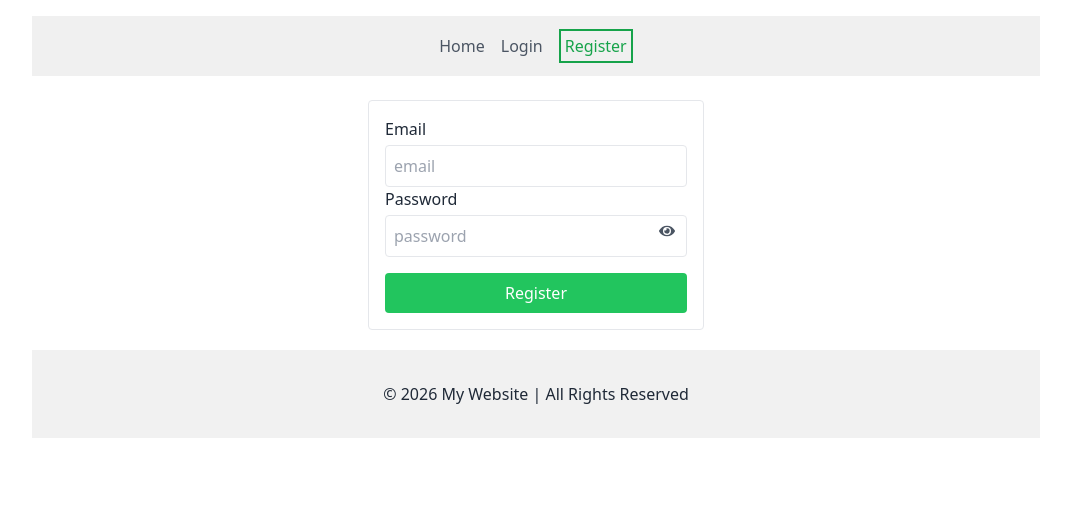
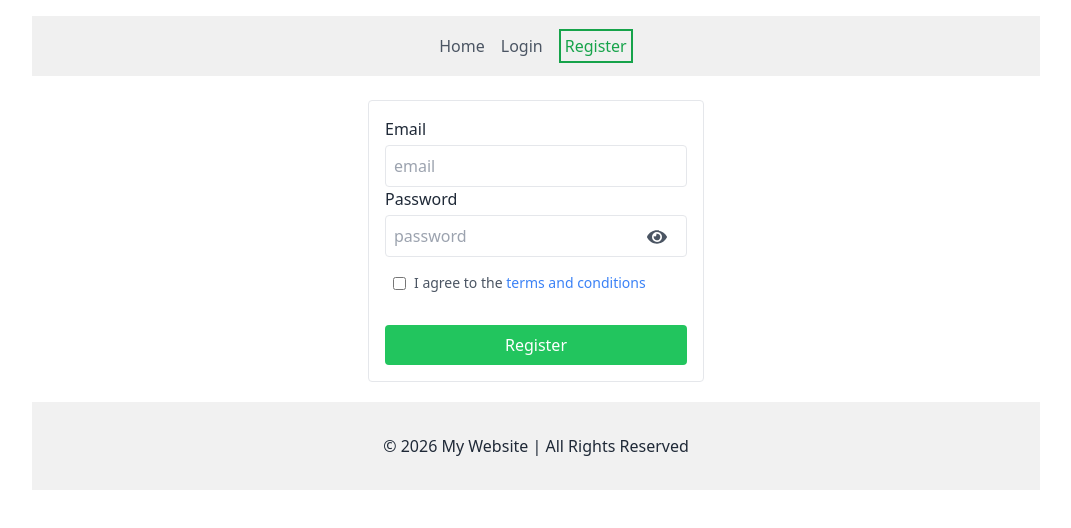
Before and after one commit to oworkmahade/User-Email-Password-Auth, a React (Vite) app: page /register in a window 1280 px wide. Shown: the top 528 px of the page, without its empty margins (104-1175 px from the left). Built offline with nearby package versions, Linux system fonts and the light colour scheme.

Commit message:
commited

```diff
--- a/src/components/Register/Register.jsx
+++ b/src/components/Register/Register.jsx
@@ -17,6 +17,9 @@ const Register = () => {
     e.preventDefault();
     const email = e.target.email.value;
     const password = e.target.password.value;
+    const termsChecked = e.target.terms.checked;
+
+    console.log(email, password, termsChecked);
 
     // password validation
 
@@ -34,6 +37,9 @@ const Register = () => {
       return;
     } else if (!/[!@#$%^&*(),.?":{}|<>]/.test(password)) {
       setRegisterError("Password must contain at least one special character.");
+      return;
+    } else if (!termsChecked) {
+      setRegisterError("Please agree to the terms and conditions.");
       return;
     }
 
@@ -87,10 +93,24 @@ const Register = () => {
           <button
             type="button"
             onClick={() => setShowPassword(!showPassword)}
-            className="absolute p-0 text-gray-600 border-none cursor-pointer right-3 top-3 bg-none"
+            className="absolute p-2 text-xl text-gray-600 border-none cursor-pointer right-3 top-2 bg-none"
           >
             {showPassword ? <FaEyeSlash /> : <FaEye />}
           </button>
+        </div>
+
+        {/* terms and conditions */}
+        <div className="flex flex-row items-center py-2 m-2">
+          <input type="checkbox" name="terms" id="terms" />
+          <label htmlFor="terms" className="ml-2 text-sm text-gray-600">
+            I agree to the{" "}
+            <button
+              type="button"
+              className="text-blue-500 border-none cursor-pointer bg-none"
+            >
+              terms and conditions
+            </button>
+          </label>
         </div>
 
         <input
```
